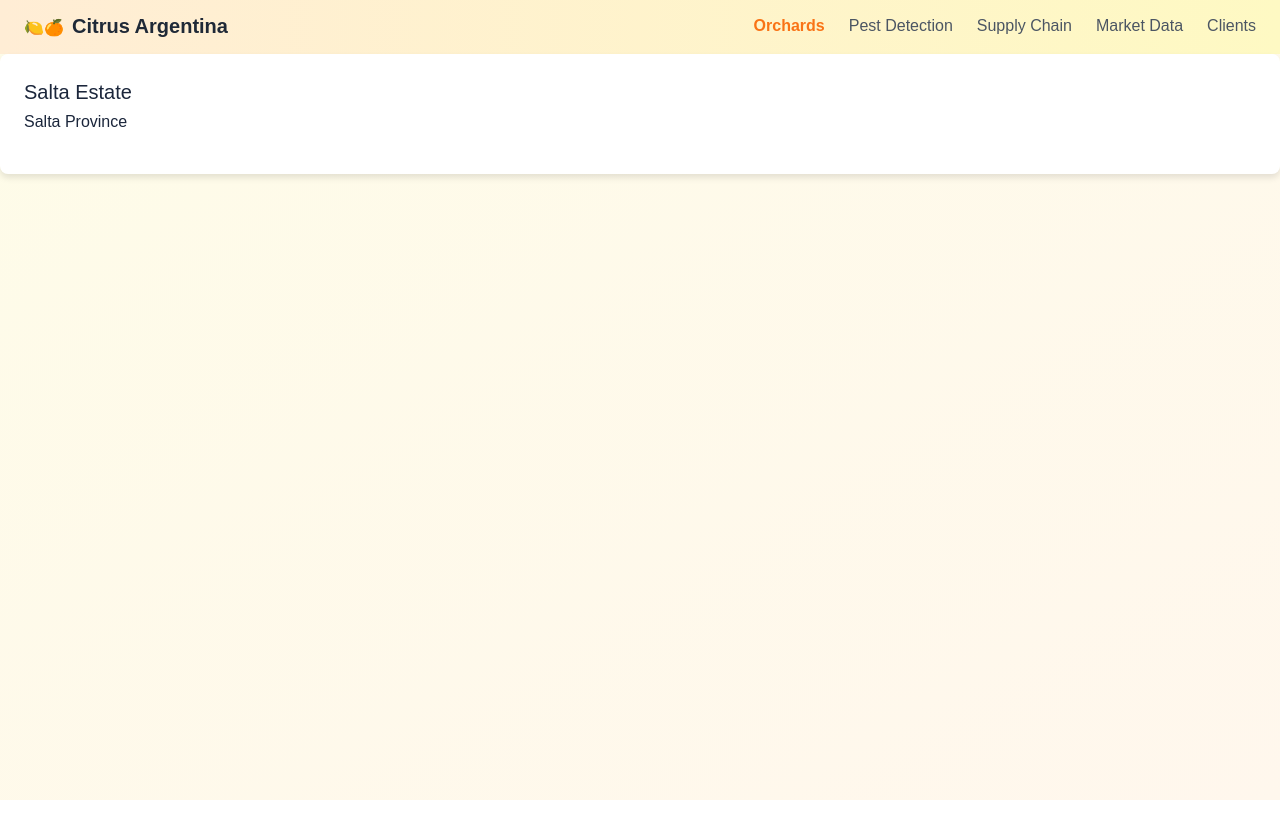
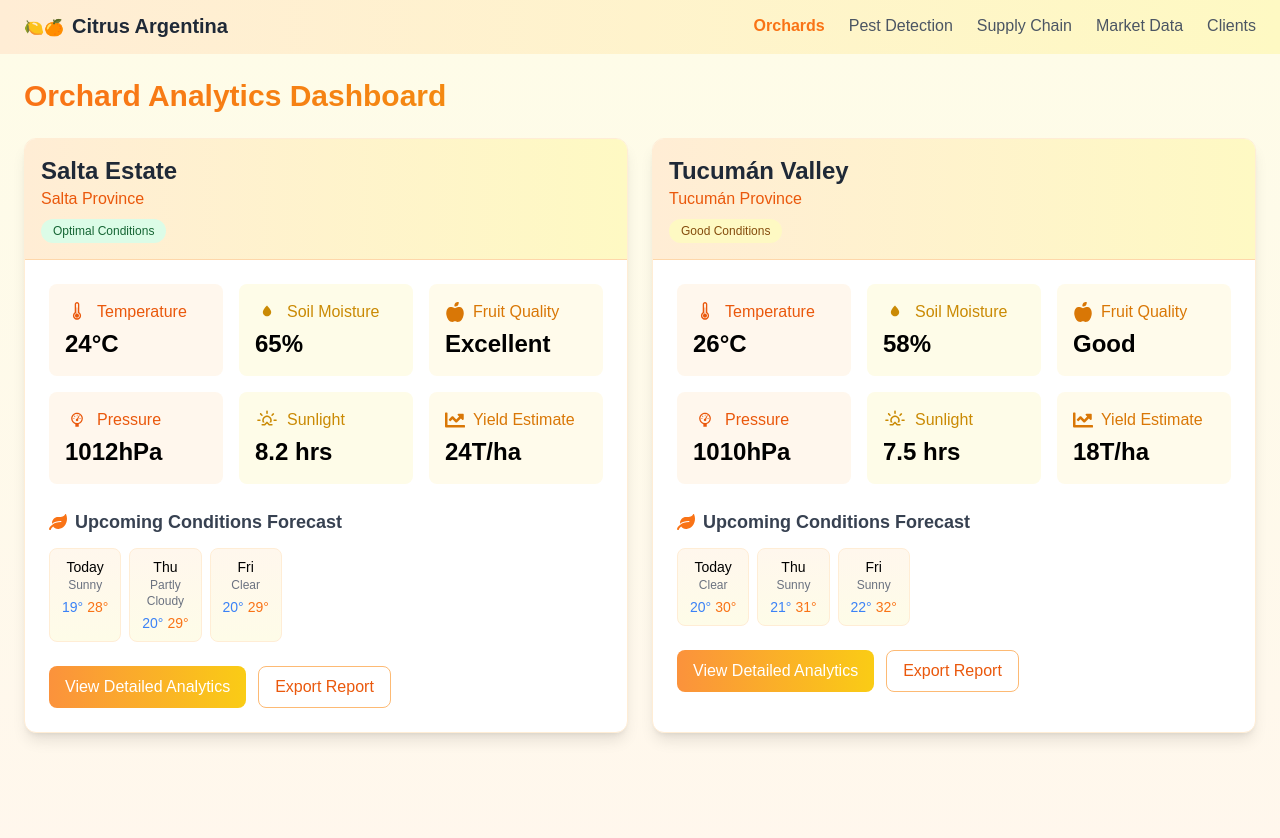
Before and after one commit to skyla643/WEBAPP_FRUITSCOMMERCE, a React (Create React App) app in the folder frontend/: page /dashboard/orchards in a window 1280 px wide. Shown: the top 838 px of the page. Before the commit the page ends 800 px from the top, so only its background shows below. Built offline with nearby package versions, Linux system fonts and the light colour scheme.

Commit message:
Update Orchards.tsx

```diff
--- a/frontend/src/components/Orchards.tsx
+++ b/frontend/src/components/Orchards.tsx
@@ -1,19 +1,159 @@
-// src/components/Orchards.tsx
 import React from 'react';
-import { WiRaindrop, WiThermometer } from 'react-icons/wi';
+import { WiRaindrop, WiThermometer, WiBarometer, WiSunrise } from 'react-icons/wi';
+import { FaLeaf, FaAppleAlt, FaChartLine } from 'react-icons/fa';
 
 const Orchards: React.FC = () => {
+  // Mock data - replace with real data from your API
+  const orchards = [
+    {
+      name: "Salta Estate",
+      location: "Salta Province",
+      status: "Optimal",
+      metrics: {
+        temperature: 24,
+        moisture: 65,
+        pressure: 1012,
+        sunlight: 8.2,
+        fruitQuality: "Excellent",
+        yieldEstimate: "24T/ha"
+      },
+      forecast: [
+        { day: "Today", low: 19, high: 28, condition: "Sunny" },
+        { day: "Thu", low: 20, high: 29, condition: "Partly Cloudy" },
+        { day: "Fri", low: 20, high: 29, condition: "Clear" }
+      ]
+    },
+    {
+      name: "Tucumán Valley",
+      location: "Tucumán Province",
+      status: "Good",
+      metrics: {
+        temperature: 26,
+        moisture: 58,
+        pressure: 1010,
+        sunlight: 7.5,
+        fruitQuality: "Good",
+        yieldEstimate: "18T/ha"
+      },
+      forecast: [
+        { day: "Today", low: 20, high: 30, condition: "Clear" },
+        { day: "Thu", low: 21, high: 31, condition: "Sunny" },
+        { day: "Fri", low: 22, high: 32, condition: "Sunny" }
+      ]
+    }
+  ];
+
   return (
-    <div className="grid grid-cols-1 gap-6">
-      {/* Salta Estate Card */}
-      <div className="bg-white rounded-lg shadow-custom-light p-6">
-        <h2 className="text-xl font-heading text-darkBlue mb-1">Salta Estate</h2>
-        <p className="text-darkBlue mb-4">Salta Province</p>
-        <div className="text-gray-700 space-y-1">
-          {/* ... rest of your orchards content ... */}
+    <div className="min-h-screen bg-gradient-to-b from-yellow-50 to-orange-50 p-6">
+      <div className="max-w-7xl mx-auto">
+        <h1 className="text-3xl font-bold text-transparent bg-clip-text bg-gradient-to-r from-orange-500 to-yellow-500 mb-6">
+          Orchard Analytics Dashboard
+        </h1>
+
+        <div className="grid grid-cols-1 lg:grid-cols-2 gap-6">
+          {orchards.map((orchard, index) => (
+            <div key={index} className="bg-white rounded-xl shadow-lg overflow-hidden border border-orange-100">
+              {/* Orchard Header */}
+              <div className="bg-gradient-to-r from-orange-100 to-yellow-100 p-4 border-b border-orange-200">
+                <h2 className="text-2xl font-bold text-gray-800">{orchard.name}</h2>
+                <p className="text-orange-600">{orchard.location}</p>
+                <div className="mt-2 flex items-center">
+                  <span className={`px-3 py-1 rounded-full text-xs font-medium ${
+                    orchard.status === "Optimal"
+                      ? "bg-green-100 text-green-800"
+                      : "bg-yellow-100 text-yellow-800"
+                  }`}>
+                    {orchard.status} Conditions
+                  </span>
+                </div>
+              </div>
+
+              <div className="p-6">
+                {/* Current Conditions */}
+                <div className="grid grid-cols-2 md:grid-cols-3 gap-4 mb-6">
+                  <div className="bg-orange-50 p-4 rounded-lg">
+                    <div className="flex items-center text-orange-600">
+                      <WiThermometer className="text-2xl mr-2" />
+                      <span className="font-medium">Temperature</span>
+                    </div>
+                    <p className="text-2xl font-bold mt-1">{orchard.metrics.temperature}°C</p>
+                  </div>
+
+                  <div className="bg-yellow-50 p-4 rounded-lg">
+                    <div className="flex items-center text-yellow-600">
+                      <WiRaindrop className="text-2xl mr-2" />
+                      <span className="font-medium">Soil Moisture</span>
+                    </div>
+                    <p className="text-2xl font-bold mt-1">{orchard.metrics.moisture}%</p>
+                  </div>
+
+                  <div className="bg-amber-50 p-4 rounded-lg">
+                    <div className="flex items-center text-amber-600">
+                      <FaAppleAlt className="text-xl mr-2" />
+                      <span className="font-medium">Fruit Quality</span>
+                    </div>
+                    <p className="text-2xl font-bold mt-1">{orchard.metrics.fruitQuality}</p>
+                  </div>
+
+                  <div className="bg-orange-50 p-4 rounded-lg">
+                    <div className="flex items-center text-orange-600">
+                      <WiBarometer className="text-2xl mr-2" />
+                      <span className="font-medium">Pressure</span>
+                    </div>
+                    <p className="text-2xl font-bold mt-1">{orchard.metrics.pressure}hPa</p>
+                  </div>
+
+                  <div className="bg-yellow-50 p-4 rounded-lg">
+                    <div className="flex items-center text-yellow-600">
+                      <WiSunrise className="text-2xl mr-2" />
+                      <span className="font-medium">Sunlight</span>
+                    </div>
+                    <p className="text-2xl font-bold mt-1">{orchard.metrics.sunlight} hrs</p>
+                  </div>
+
+                  <div className="bg-amber-50 p-4 rounded-lg">
+                    <div className="flex items-center text-amber-600">
+                      <FaChartLine className="text-xl mr-2" />
+                      <span className="font-medium">Yield Estimate</span>
+                    </div>
+                    <p className="text-2xl font-bold mt-1">{orchard.metrics.yieldEstimate}</p>
+                  </div>
+                </div>
+
+                {/* Forecast Section */}
+                <div className="mb-6">
+                  <h3 className="text-lg font-semibold text-gray-700 mb-3 flex items-center">
+                    <FaLeaf className="text-orange-500 mr-2" />
+                    Upcoming Conditions Forecast
+                  </h3>
+                  <div className="grid grid-cols-3 md:grid-cols-7 gap-2">
+                    {orchard.forecast.map((day, i) => (
+                      <div key={i} className="bg-gradient-to-b from-orange-50 to-yellow-50 rounded-lg p-2 text-center border border-orange-100">
+                        <p className="font-medium text-sm">{day.day}</p>
+                        <p className="text-xs text-gray-500">{day.condition}</p>
+                        <div className="flex justify-center space-x-1 mt-1">
+                          <span className="text-blue-500 text-sm">{day.low}°</span>
+                          <span className="text-orange-500 text-sm">{day.high}°</span>
+                        </div>
+                      </div>
+                    ))}
+                  </div>
+                </div>
+
+                {/* Action Buttons */}
+                <div className="flex space-x-3">
+                  <button className="px-4 py-2 bg-gradient-to-r from-orange-400 to-yellow-400 text-white rounded-lg hover:shadow-md transition-all">
+                    View Detailed Analytics
+                  </button>
+                  <button className="px-4 py-2 border border-orange-300 text-orange-600 rounded-lg hover:bg-orange-50 transition-all">
+                    Export Report
+                  </button>
+                </div>
+              </div>
+            </div>
+          ))}
         </div>
       </div>
-      {/* ... other cards ... */}
     </div>
   );
 };
```
